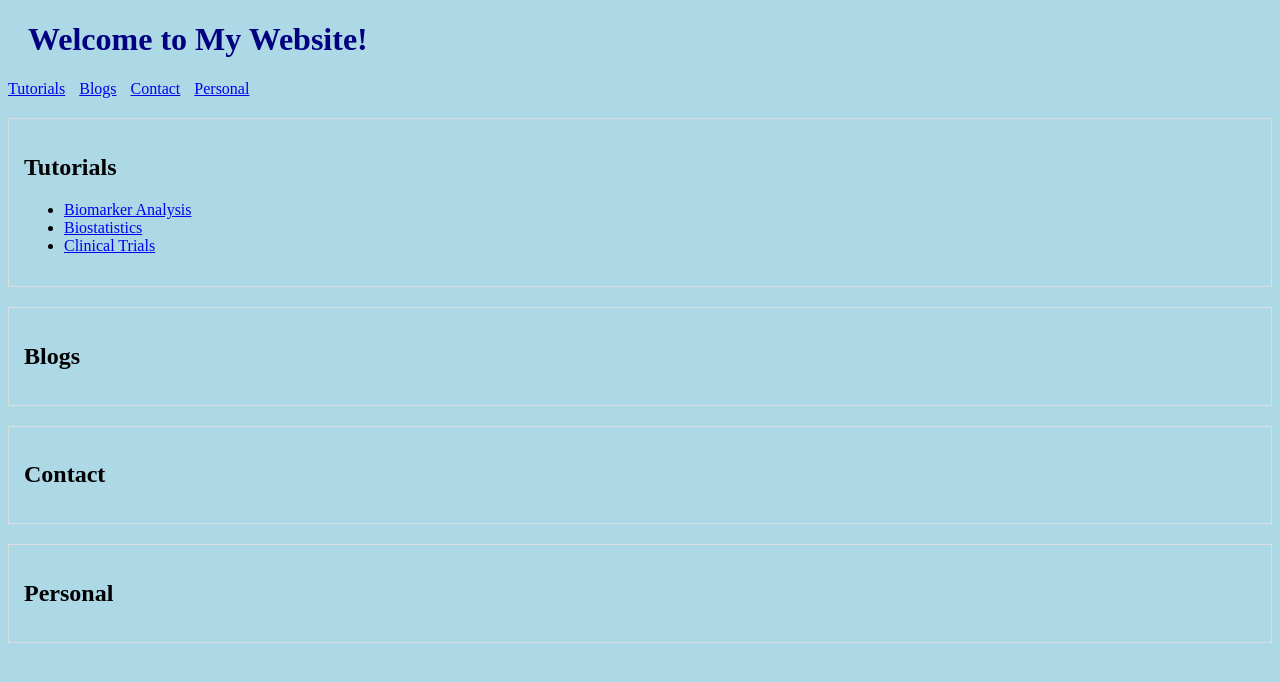
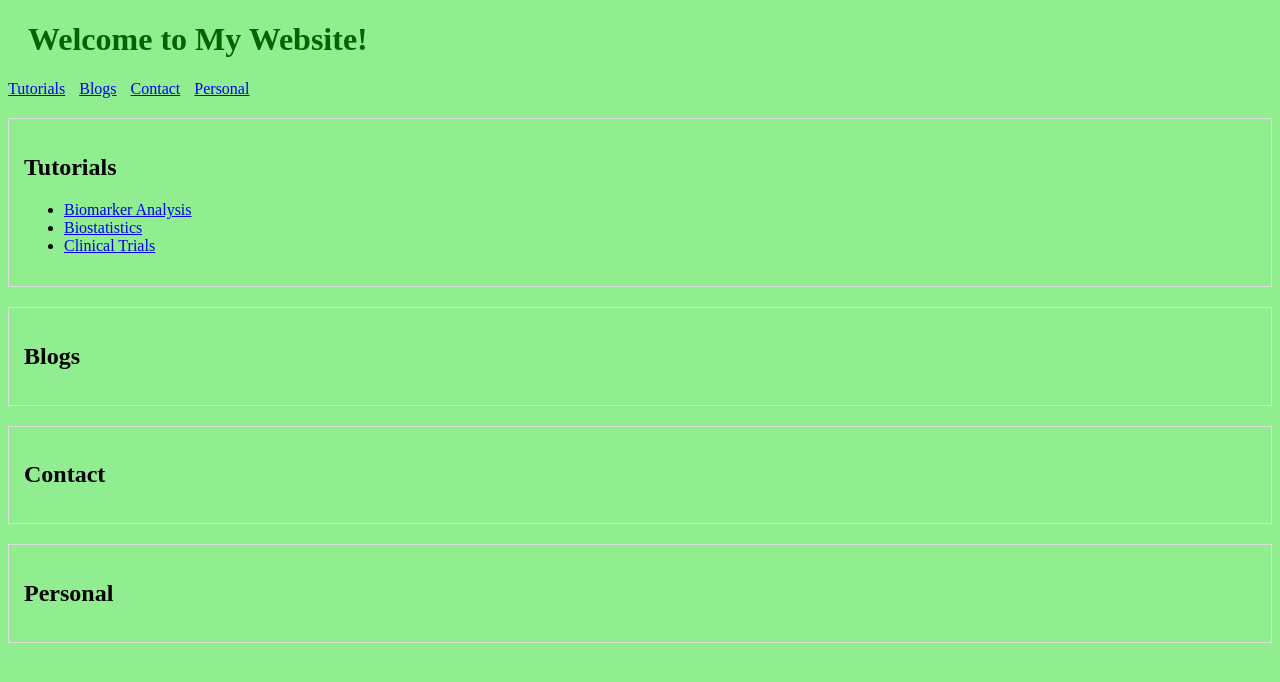
Before and after one commit to yubingwan/yubingwan.github.io, a plain HTML site: page index.html in a window 1280 px wide. Drawn offline with Linux system fonts and the light colour scheme.

Commit message:
add pages

```diff
--- a/index.html
+++ b/index.html
@@ -8,11 +8,11 @@
     <!-- Add any additional head content here (e.g., CSS links, scripts) -->
     <style>
         body {
-            background-color: lightblue;
+            background-color: lightgreen;
         }
 
         h1 {
-            color: navy;
+            color: darkgreen;
             margin-left: 20px;
         }
 
```
